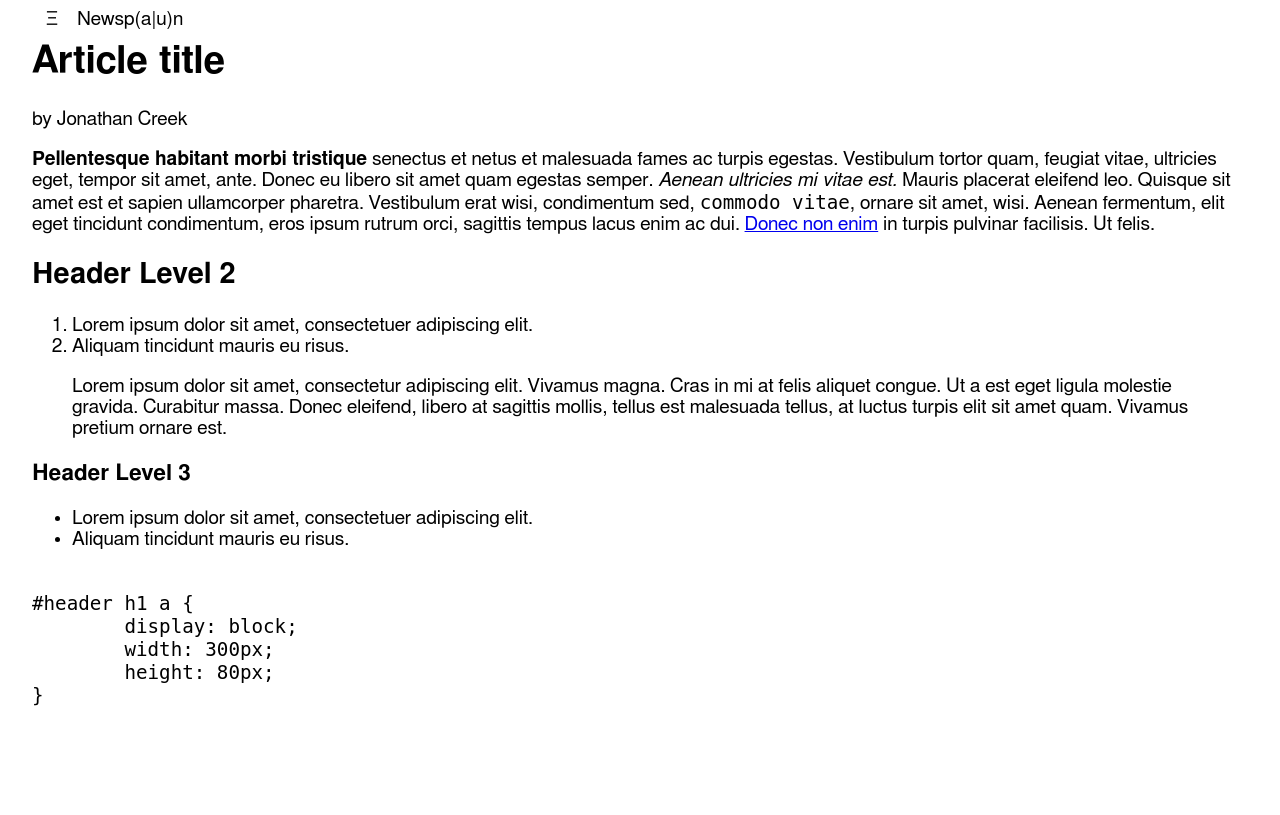
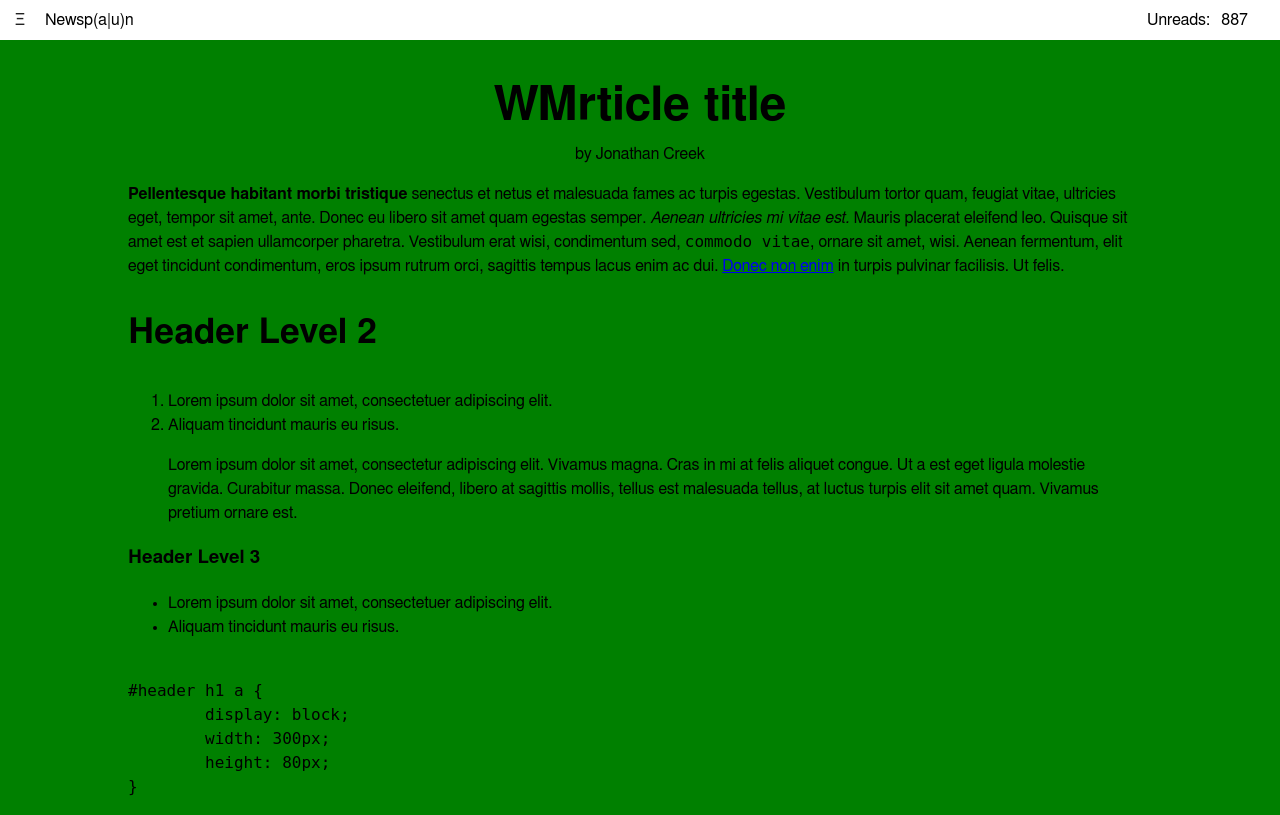
Before and after one commit to jaylett/newspan2, a Django app: page / in a window 1280 px wide. Before the commit the page ends 706 px from the top, so only its background shows below. Run offline with Django 3.2, Linux system fonts and the light colour scheme; style sheets or scripts are compiled from the project's sources.

Commit message:
Vertical rhythm and menu styling

```diff
--- a/sass/base.scss
+++ b/sass/base.scss
@@ -1,6 +1,13 @@
 $text: #222;
+$basesize: 16px;
 
-
+@mixin basegrid( $fontsize ) {
+    $units: ceil( ( $fontsize + 0.25*$basesize ) / ( 1.5*$basesize ) );
+    line-height: $units * 1.5 * $basesize;
+    font-size: $fontsize;
+    margin-bottom: 1.5 * $basesize;
+    margin-top: ($units * 1.5 * $basesize) - 1.5*$fontsize;
+}
 
 // OH GOD THE HORROR
 // Because sassc doesn't like a %
@@ -31,16 +38,35 @@ body {
     font-size: 120%;
     margin: 0 auto;
     width: 95%;
+    font-size: $basesize;
+    line-height: 1.5;
+}
 
+h1 {
+    // font-size: 3rem;
+    // margin-bottom: 4.5rem;
+    @include basegrid(48px);
 }
+
+h2 {
+    font-size: 2.2em;
+}
+
+
+
+
+
+
 
 #topbar {
     width: 100%;
     position: fixed;
     top: 0;
+    left: 0;
     background: white;
+    padding: 0;
+    height: 40px;
 
-    height: 40px;
     a {
         @extend .menulink;
         width: 40px;
@@ -48,13 +74,24 @@ body {
         line-height: 40px;
         text-align: center;
         cursor: pointer;
-
     }
 
     p {
         padding-left: 45px;
         line-height: 40px;
+        padding-right: 70px;
         margin: 0;
+    }
+
+    .unread {
+        position: absolute;
+        width: 70px;
+        display: block;
+        line-height: 40px;
+        padding-right: 2.5%;
+        text-align: right;
+        top: 0;
+        right: 0;
     }
 
 }
@@ -92,12 +129,15 @@ body {
 }
 
 
-
-
 #content {
-    margin-top: 40px;
+    margin-top: 50px;
 }
 
+.article-title, .byline {
+    text-align: center;
+    margin: 0;
+    padding: 0;
+}
 
 
 
@@ -106,13 +146,41 @@ body {
 
 // Begin tablet up
 @media only screen and (min-width: 768px) {
+    body {
+        background: red;
+    }
+    #topbar {
+        .unread::before {
+            content: 'Unreads: ';
+            position: absolute;
+            right: 70px;
 
+        }
+    }
 }
 // Begin desktop up
 @media only screen and (min-width: 1024px) {
+    body {
+        background: green;
+        max-width: 1024px;
+    }
+    #topbar .row {
+        max-width: 1024px;
+        margin: 0 auto;
 
+    }
 }
 // Begin really wide
 @media only screen and (min-width: 1440px) {
+    body {
+        background: purple;
+    }
+}
 
+
+// Heights
+@media only screen and (min-height: 650px) {
+    #content {
+        margin-top: 70px;
+    }
 }
--- a/templates/article.html
+++ b/templates/article.html
@@ -3,7 +3,7 @@
 {% block page-title %}Article title{% endblock %}
 
 {% block content %}
-<h1>Article title</h1>
+<h1 class="article-title">WMrticle title</h1>
 
 <p class='byline'>by Jonathan Creek</p>
 
--- a/templates/base.html
+++ b/templates/base.html
@@ -9,8 +9,11 @@
 
 {% block body-sheath %}
 <div id="topbar">
+
   <a href="#menu">&Xi;</a>
   <p>Newsp(a|u)n</p>
+  <span class="unread">887</span>
+
 </div>
 <div id='content'>
   {% block content %}
```
